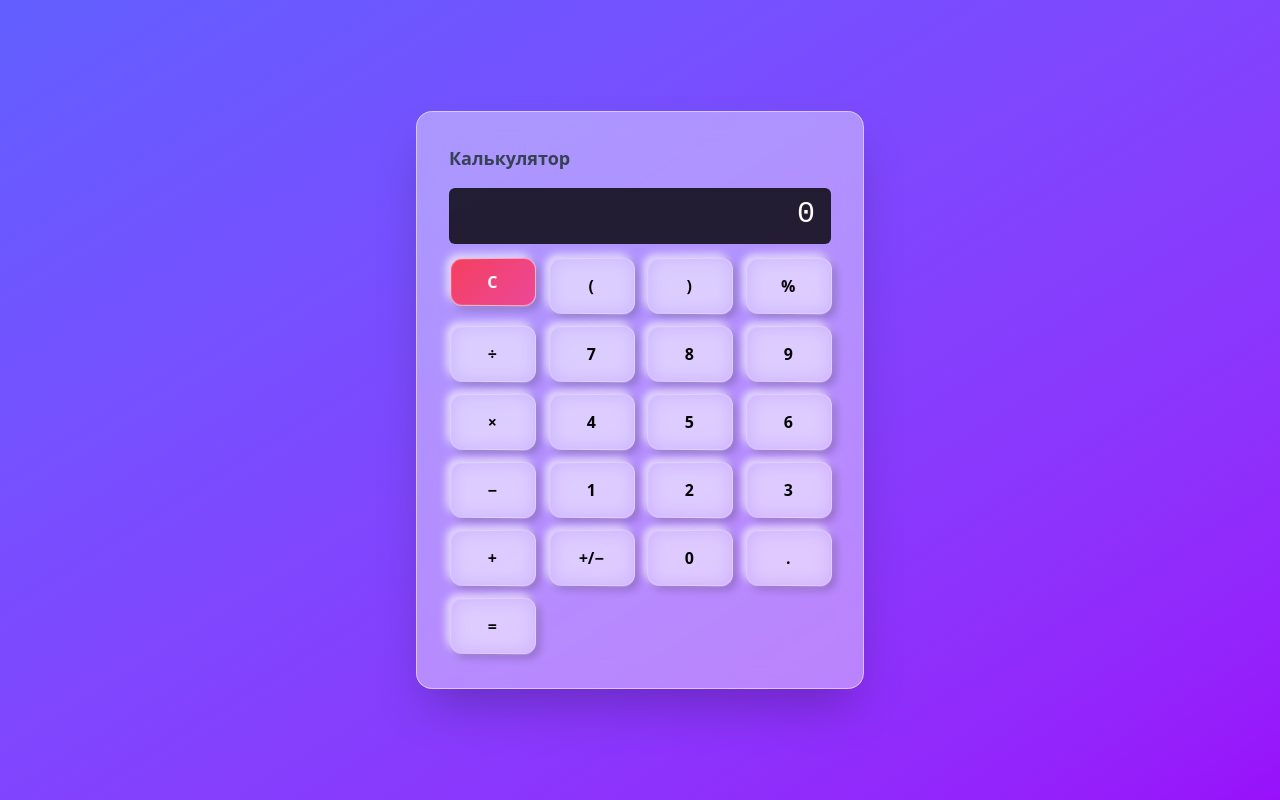
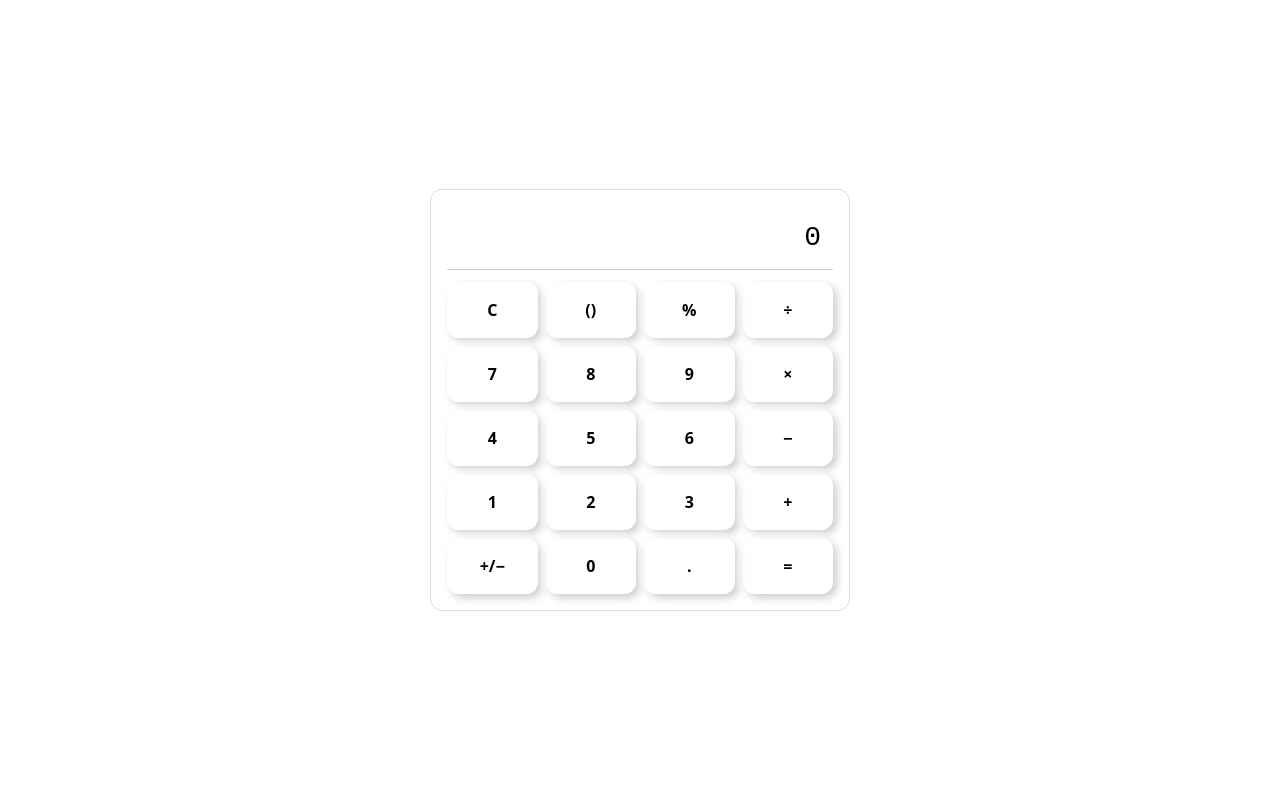
Before and after one commit to Beeh-Tolstasum/calculator-tailwind, a React (Vite) app: page / in a window 1280 px wide. Built offline with nearby package versions, Linux system fonts and the light colour scheme.

Commit message:
добавлена кнопка Backspace и улучшена обработка клавиш

```diff
--- a/src/components/Calculator.jsx
+++ b/src/components/Calculator.jsx
@@ -2,8 +2,7 @@ import React, { useState, useEffect } from "react";
 
 const buttons = [
   "C",
-  "(",
-  ")",
+  "()",
   "%",
   "÷",
   "7",
@@ -27,7 +26,6 @@ const buttons = [
 function Calculator() {
   const [display, setDisplay] = useState("0");
   const [history, setHistory] = useState("");
-  const [showingHello, setShowingHello] = useState(false);
 
   const isValidChar = (ch) => /^[0-9+\-*/().e%]$/.test(ch) || ch === "E";
 
@@ -41,32 +39,22 @@ function Calculator() {
   const onClick = (val) => {
     if (!val) return;
 
+    // Очистка
     if (val === "C") {
       setDisplay("0");
       setHistory("");
-      setShowingHello(false);
       return;
     }
 
-    if (showingHello) {
-      if (val === "=") return;
-      if (isValidChar(val)) {
-        setDisplay(val === "0" ? "0" : val);
-        setShowingHello(false);
-      }
+    // Обработка кнопки "()"
+    if (val === "()") {
+      setDisplay((d) => (d === "0" ? "()" : d + "()"));
       return;
     }
 
     if (!isValidChar(val) && val !== "=") return;
 
     if (val === "=") {
-      if (display === "8977") {
-        setDisplay("Hello World");
-        setHistory("8977 = Hello World");
-        setShowingHello(true);
-        return;
-      }
-
       try {
         let expr = display
           .replace(/÷/g, "/")
@@ -88,6 +76,7 @@ function Calculator() {
       return;
     }
 
+    // Операторы
     if (/[+\-*/]/.test(val)) {
       setDisplay((d) => {
         const last = d.slice(-1);
@@ -98,6 +87,7 @@ function Calculator() {
       return;
     }
 
+    // Точка
     if (val === ".") {
       const parts = display.split(/[+\-*/]/);
       const lastPart = parts[parts.length - 1];
@@ -106,25 +96,7 @@ function Calculator() {
       return;
     }
 
-    if (val === "e") {
-      const last = display.slice(-1);
-      if (!/[0-9]/.test(last)) return;
-      setDisplay((d) => d + val);
-      return;
-    }
-
-    if (val === "+/−") {
-      const parts = display.match(/(.*?)([0-9]+)$/);
-      if (parts && parts[2]) {
-        const idx = display.lastIndexOf(parts[2]);
-        const before = display.slice(0, idx);
-        const num = parts[2];
-        const inv = (-Number(num)).toString();
-        setDisplay(before + inv);
-      }
-      return;
-    }
-
+    // Число/константы
     setDisplay((d) => (d === "0" ? val : d + val));
   };
 
@@ -141,22 +113,10 @@ function Calculator() {
         onClick("=");
         return;
       }
-      if (k === "Backspace") {
-        e.preventDefault();
-        // Backspace удаляем, как обычное поле ввода, без отдельной кнопки
-        setDisplay((d) => (d.length <= 1 ? "0" : d.slice(0, -1)));
-        return;
-      }
-      if (k === "Escape") {
-        e.preventDefault();
-        setDisplay("0");
-        setShowingHello(false);
-        return;
-      }
     };
     window.addEventListener("keydown", handler);
     return () => window.removeEventListener("keydown", handler);
-  }, [display, showingHello]);
+  }, [display]);
 
   const glassButtonStyle = {
     background: "rgba(255, 255, 255, 0.25)",
@@ -164,70 +124,74 @@ function Calculator() {
     backdropFilter: "blur(10px)",
     borderRadius: "12px",
     border: "1px solid rgba(255,255,255,0.3)",
-    transform: "perspective(500px) rotateY(-10deg) translateY(-2px)",
-    transition: "all 0.3s ease",
-    color: "black",
-    fontWeight: "600",
     width: "100%",
     height: "56px",
+    fontWeight: 600,
   };
 
-  const clearButtonStyle = {
-    ...glassButtonStyle,
-    background: "linear-gradient(135deg, #f43f5e, #ec4899)",
-    color: "white",
-    border: "1px solid rgba(255,255,255,0.6)",
-    fontWeight: "700",
-    height: "48px",
+  const containerStyle = {
+    minHeight: "100vh",
+    display: "flex",
+    alignItems: "center",
+    justifyContent: "center",
   };
 
   return (
-    <div className="min-h-screen flex items-center justify-center bg-gradient-to-br from-indigo-500 to-purple-600 p-6">
-      <div className="bg-white/40 backdrop-blur-md rounded-2xl shadow-2xl border border-white/50 w-full max-w-md p-6 md:p-8">
-        <div className="mb-4">
-          <div className="text-lg font-semibold text-gray-700">Калькулятор</div>
-        </div>
+    <div style={containerStyle}>
+      <div
+        style={{
+          width: 420,
+          padding: 16,
+          borderRadius: 12,
+          border: "1px solid #ddd",
+          background: "#fff",
+        }}
+      >
+        {/* Дисплей */}
         <div
-          className="bg-black/80 text-white rounded-md h-14 px-4 py-2 text-2xl md:text-3xl mb-4 shadow-inner select-none"
           style={{
-            textAlign: "right",
-            whiteSpace: "nowrap",
-            overflow: "hidden",
-            textOverflow: "ellipsis",
+            height: 64,
+            display: "flex",
+            alignItems: "center",
+            justifyContent: "flex-end",
+            padding: "0 12px",
             fontFamily: "'Courier New', monospace",
+            fontSize: 28,
+            borderBottom: "1px solid #ccc",
           }}
         >
-          {display.length > 23 ? display.slice(-23) : display}
+          {display}
         </div>
 
-        <div className="grid grid-cols-4 gap-3">
-          {buttons.map((b, idx) => {
-            if (!b) return <div key={"sp-" + idx} />;
-            const isClear = b === "C";
-            return (
-              <button
-                key={b + idx}
-                onClick={() => onClick(b)}
-                style={isClear ? clearButtonStyle : glassButtonStyle}
-                className={isClear ? "col-span-1" : ""}
-                onMouseDown={(e) =>
-                  (e.currentTarget.style.transform =
-                    "perspective(500px) rotateY(-10deg) translateY(0)")
-                }
-                onMouseUp={(e) =>
-                  (e.currentTarget.style.transform =
-                    "perspective(500px) rotateY(-10deg) translateY(-2px)")
-                }
-                onMouseLeave={(e) =>
-                  (e.currentTarget.style.transform =
-                    "perspective(500px) rotateY(-10deg) translateY(-2px)")
-                }
-              >
-                {b}
-              </button>
-            );
-          })}
+        {/* Кнопки */}
+        <div
+          style={{
+            display: "grid",
+            gridTemplateColumns: "repeat(4, 1fr)",
+            gap: 8,
+            marginTop: 12,
+          }}
+        >
+          {buttons.map((b, i) => (
+            <button key={i} onClick={() => onClick(b)} style={glassButtonStyle}>
+              {b}
+            </button>
+          ))}
         </div>
+
+        {/* История (опционально) */}
+        {history && (
+          <div
+            style={{
+              marginTop: 12,
+              fontFamily: "'Courier New', monospace",
+              fontSize: 14,
+              color: "#555",
+            }}
+          >
+            {history}
+          </div>
+        )}
       </div>
     </div>
   );
```
